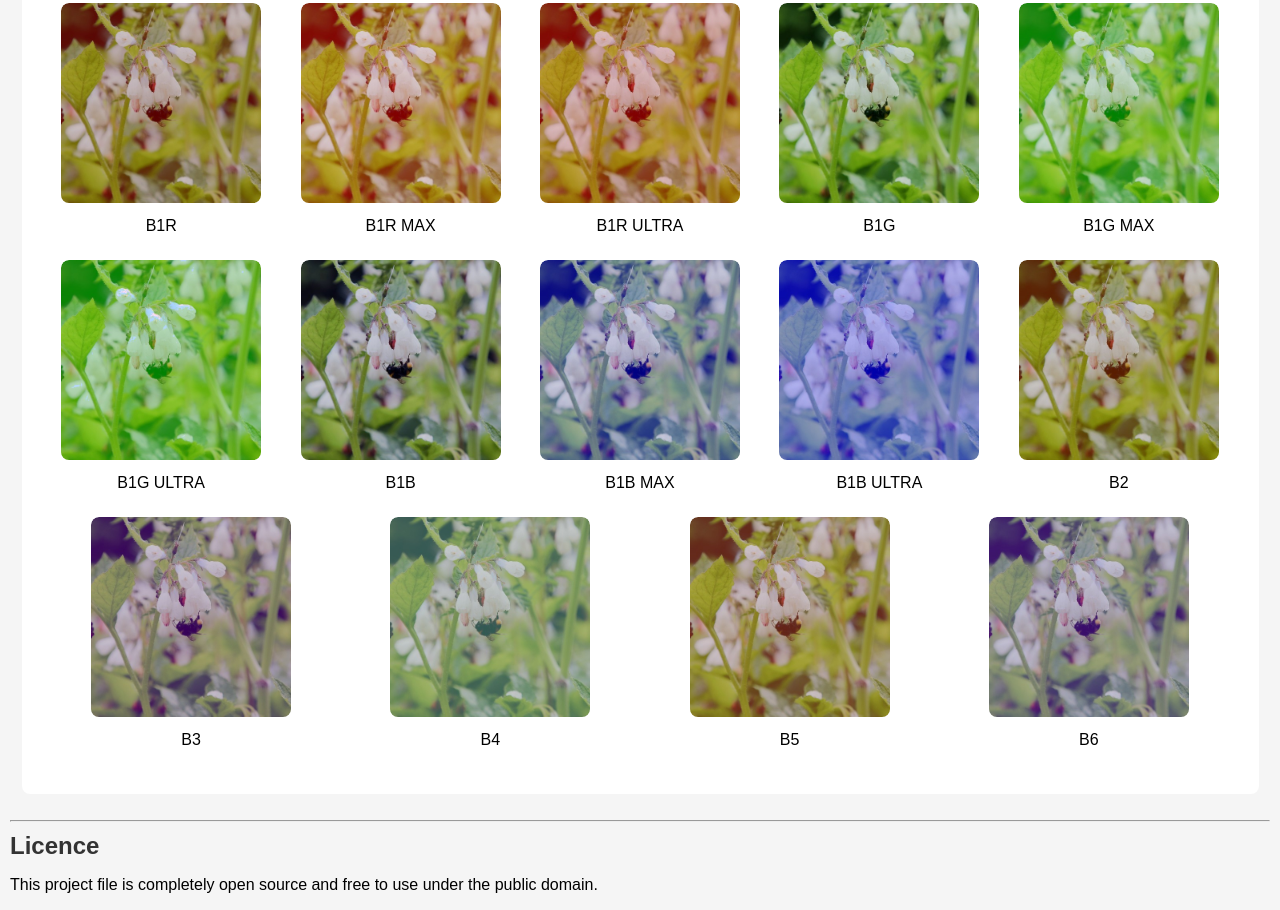
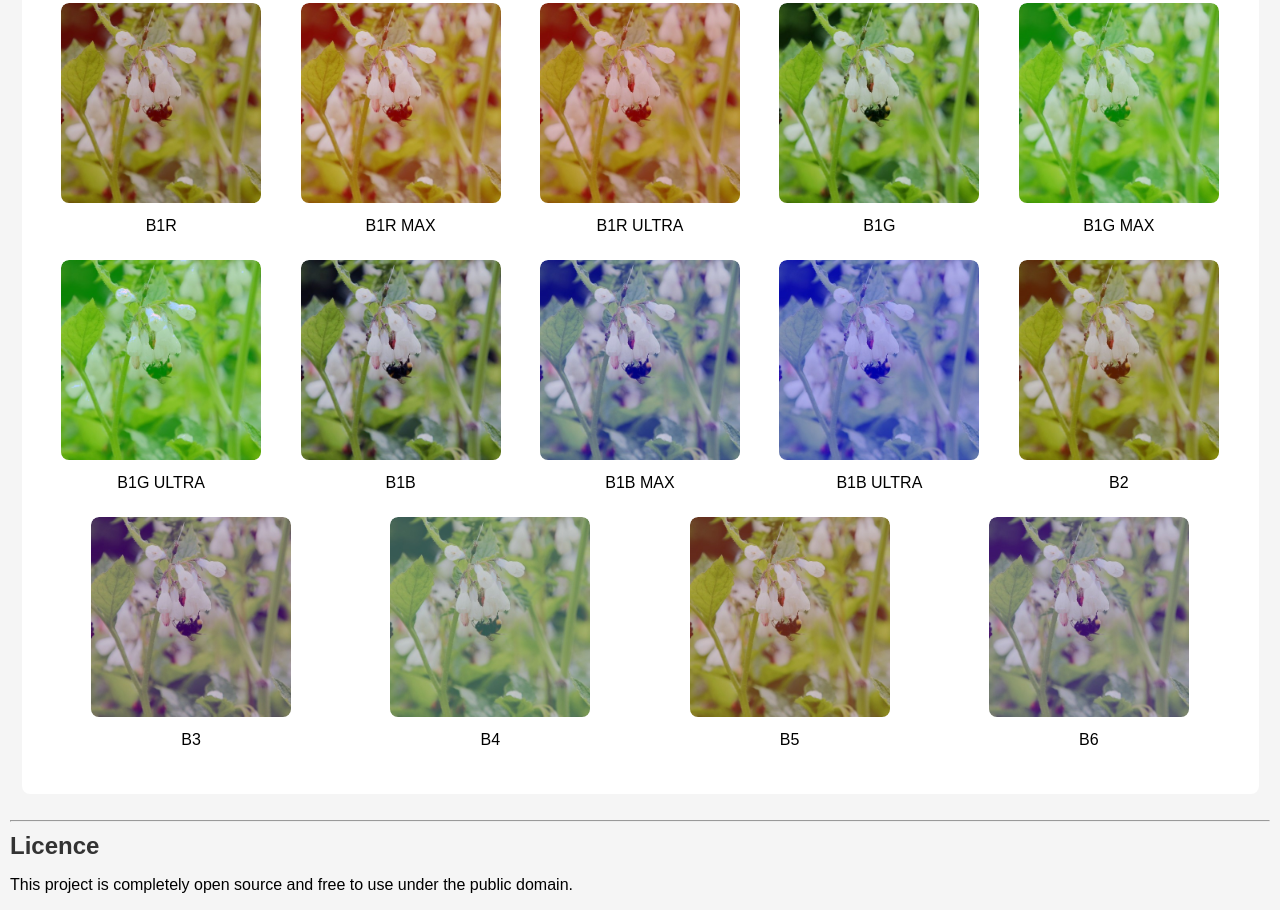
Before and after one commit to 0x4248/OpenBlender-Site, a plain HTML site: page FilmX.html in a window 1280 px wide. Shown: the part 921-1831 px from the top of the page. Drawn offline with nearby package versions, Linux system fonts and the light colour scheme.

Commit message:
Update wording on licence
Signed-off-by: lewisevans2007 <60709927+lewisevans2007@users.noreply.github.com>

```diff
--- a/FilmX.html
+++ b/FilmX.html
@@ -33,7 +33,7 @@
         <br>
         <hr>
         <h2>Licence</h2>
-        <p>This project file is completely open source and free to use under the public domain.</p>
+        <p>This project is completely open source and free to use under the public domain.</p>
         <script src="js/filmx.js" defer></script>
     </body>
 </html>
```
